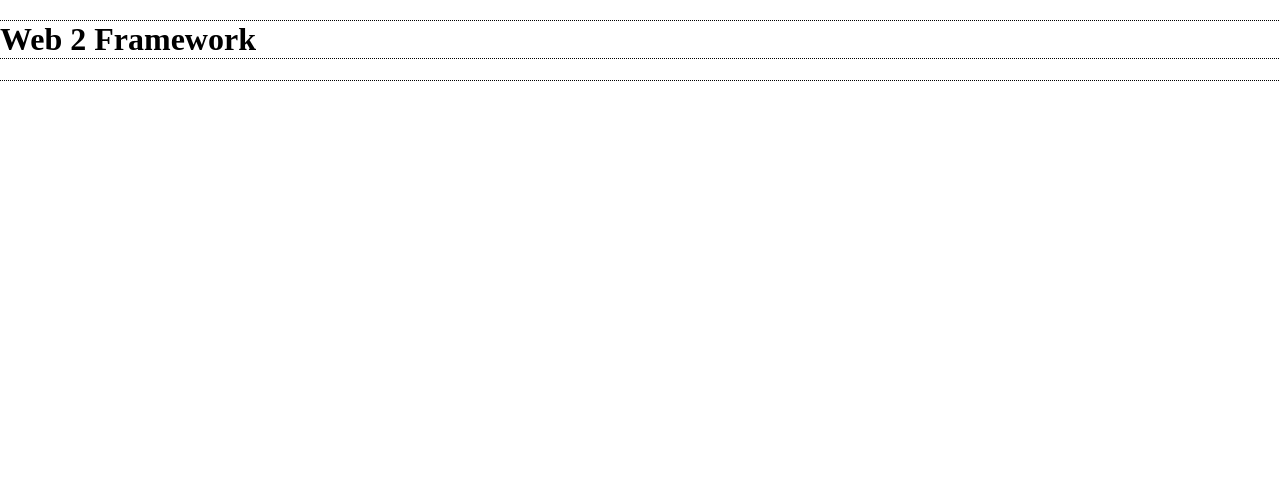
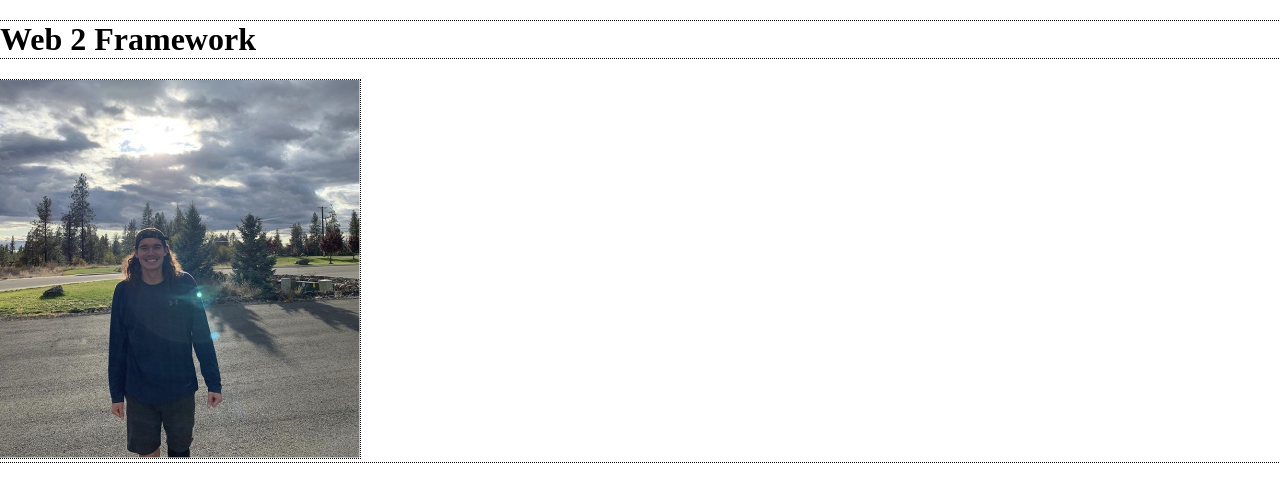
Before and after one commit to plagerman09/github-test, a plain HTML site: page index.html in a window 1280 px wide. Drawn offline with nearby package versions, Linux system fonts and the light colour scheme.

Commit message:
created an image folder and added it to the page

```diff
--- a/index.html
+++ b/index.html
@@ -26,7 +26,7 @@
 <body>
 
     <h1>Web 2 Framework</h1>
-
+    <img src="Img/Me@.5.png" alt="a pic of me">
 
 
     <!-- JS Libraries -->
```
Also changed, not shown: Img/Me@.5.png (added).
